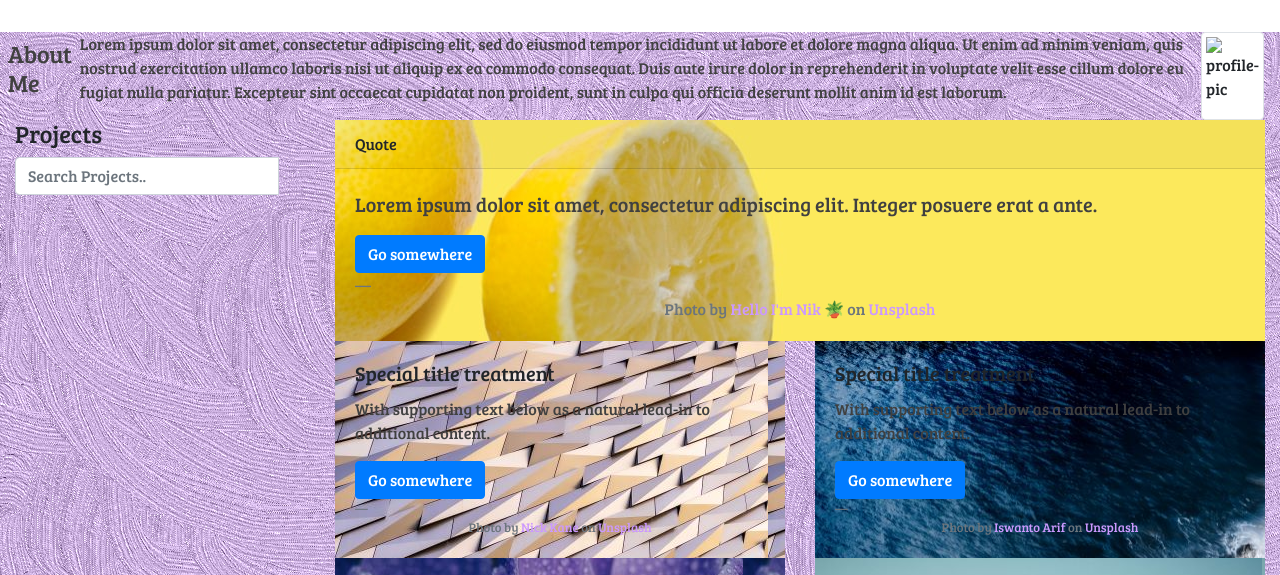
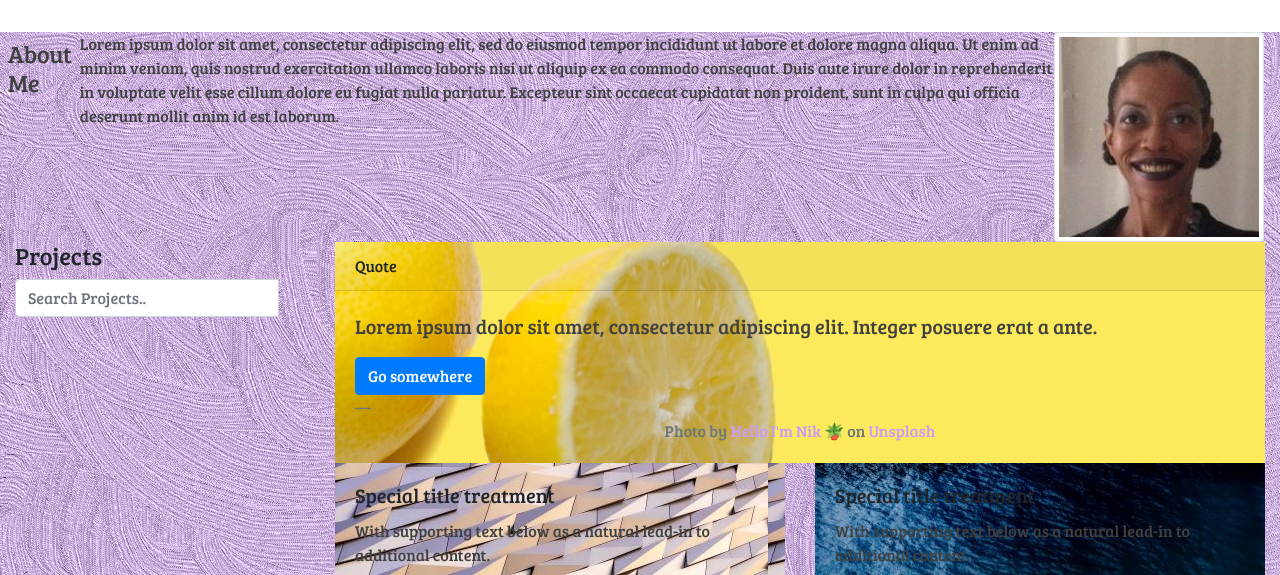
Before and after one commit to tfletch3018/Professional-Materials-Portfolio, a plain HTML site: page index.html in a window 1280 px wide. Shown: the part 167-742 px from the top of the page. Drawn offline with nearby package versions, Linux system fonts and the light colour scheme; some icons are missing.

Commit message:
profile pic

```diff
--- a/index.html
+++ b/index.html
@@ -48,7 +48,7 @@
           laborum.</p>
           </div>
       <div class="about-picture"></div>
-      <img src="assets/images/profile2.jpg" alt="profile-pic" class="img-thumbnail" />
+      <img src="assets/images/profile.jpg" alt="profile-pic" class="img-thumbnail" />
       <div class="p-2 flex-fill bd-highlight"></div>
     </section>
 
```
Also changed, not shown: assets/images/profile.jpg (added).
